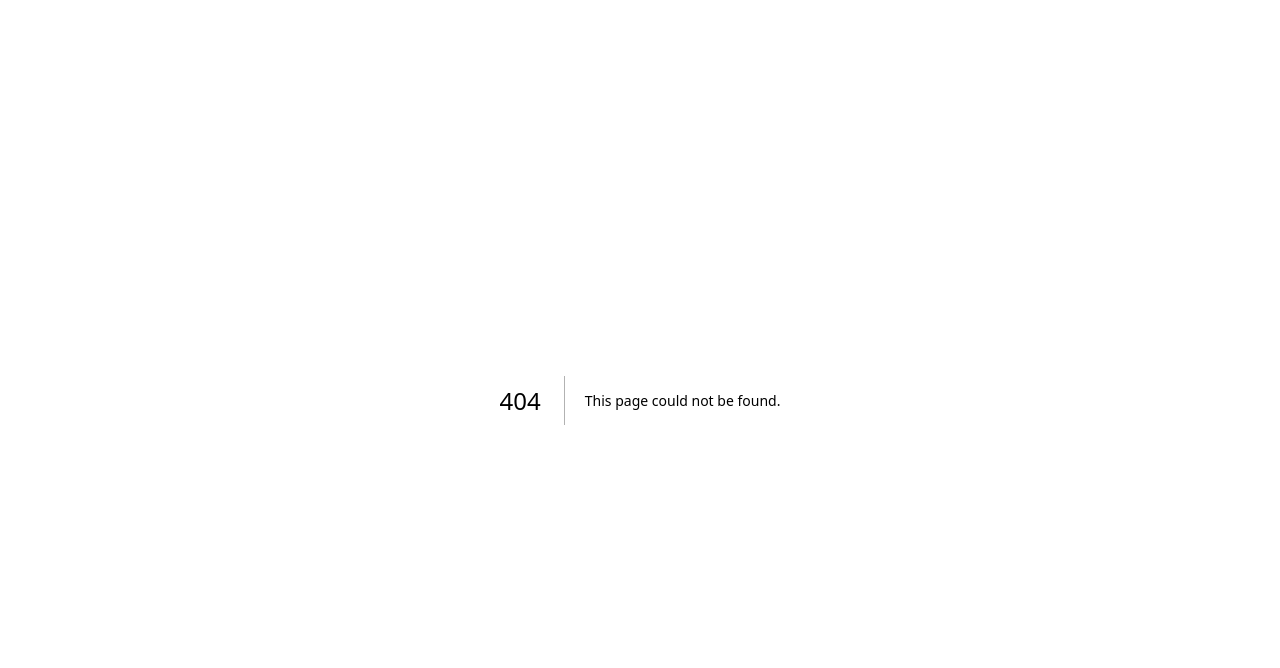
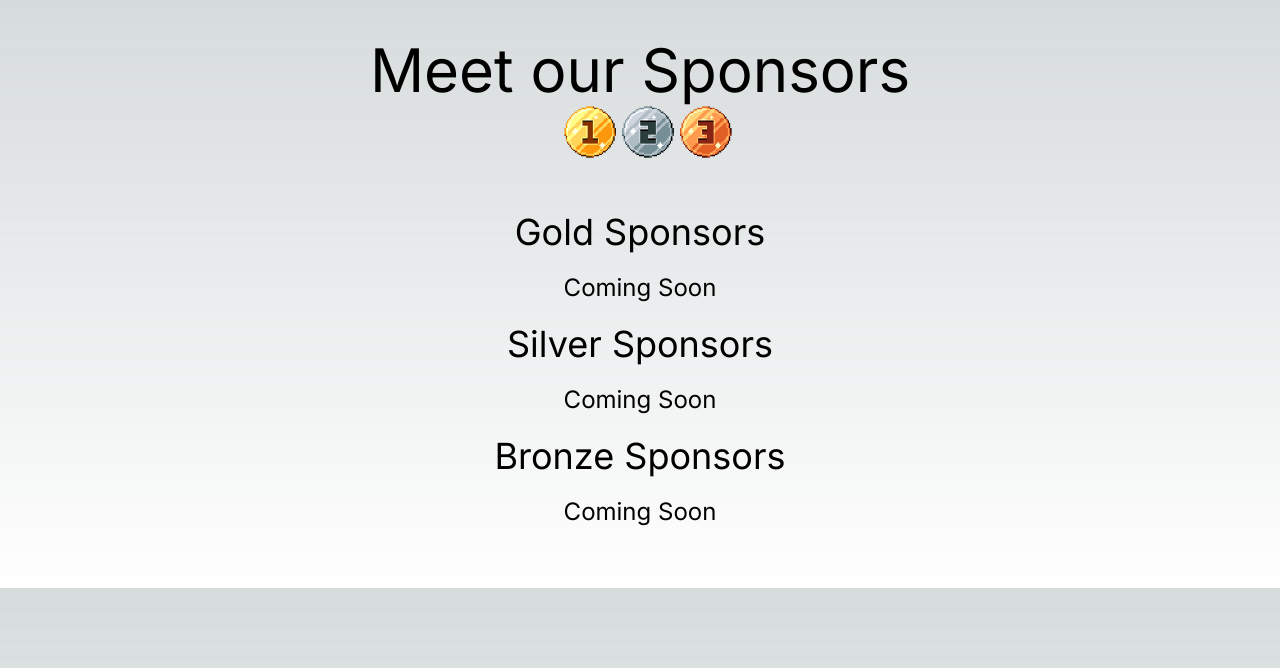
Before and after one commit to adi-varshney/HsnHacks, a Next.js app: page /sponsorships in a window 1280 px wide. Before the commit this address had no page. Shown: the top 668 px of the page. Built offline with nearby package versions, Linux system fonts and the light colour scheme.

Commit message:
Rename sponsorships

```diff
--- /dev/null
+++ b/app/sponsorships/page.js
@@ -0,0 +1,22 @@
+export default function Team() {
+    return (
+        <div className="p-10">
+            <div className="text-center justify-center">
+                <h1 className="text-6xl">Meet our Sponsors</h1>
+            </div>
+            <div className="flex text-center justify-center mb-12">
+                <img src="/prizes.gif" alt="CS Club" className="h-16 w-auto ml-4" />
+            </div>
+            <div className="text-center">
+                <h3 className="text-4xl mb-5">Gold Sponsors</h3>
+                <h3 className="text-2xl mb-5">Coming Soon</h3>
+                <h3 className="text-4xl mb-5">Silver Sponsors</h3>
+                <h3 className="text-2xl mb-5">Coming Soon</h3>
+                <h3 className="text-4xl mb-5">Bronze Sponsors</h3>
+                <h3 className="text-2xl mb-5">Coming Soon</h3>
+
+            </div>
+        </div>
+
+    )
+}
```
